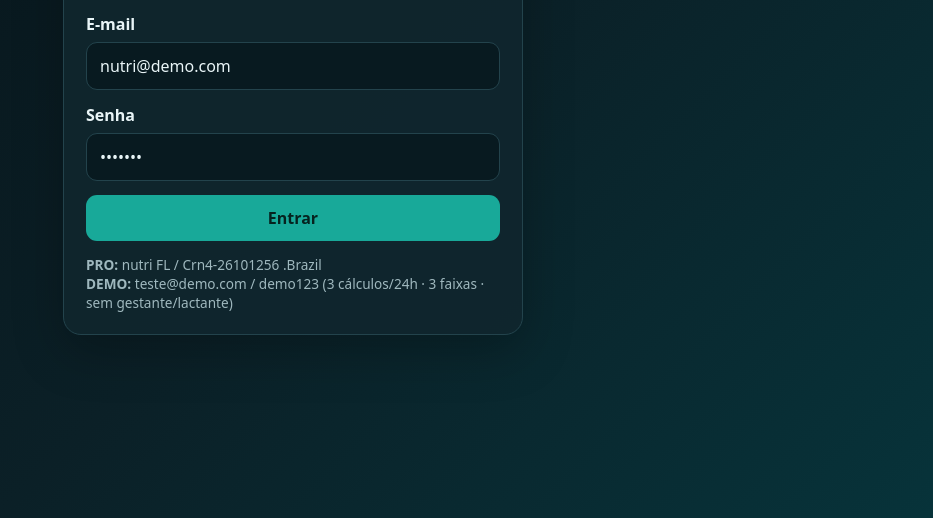
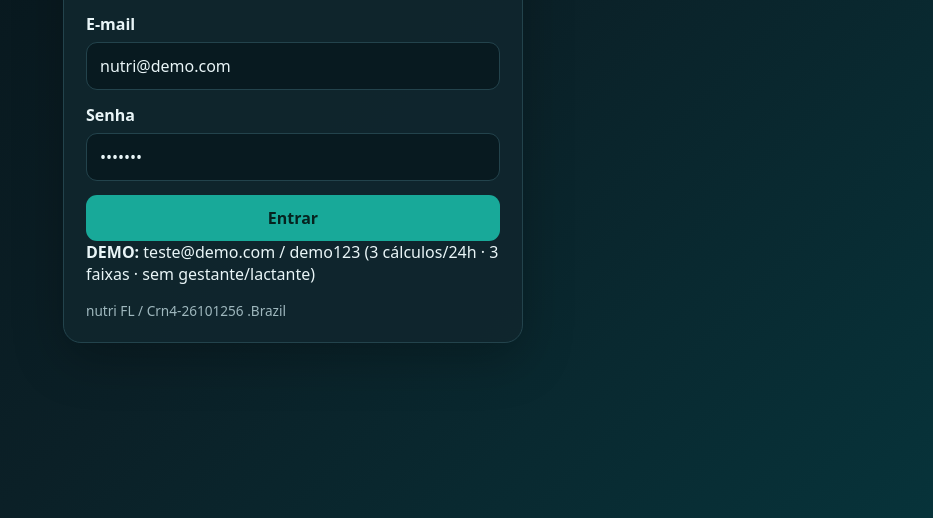
Before and after one commit to hgl23rj/padovani-dri, a plain HTML site: page index.html in a window 1280 px wide. Shown: the part 282-800 px from the top of the page, without its empty margins (347-1280 px from the left). Drawn offline with Linux system fonts and the light colour scheme.

Commit message:
Update index.html

```diff
--- a/index.html
+++ b/index.html
@@ -30,8 +30,9 @@ button,input,select{font:inherit}.hidden{display:none!important}.wrap{max-width:
       <button class="btn primary" style="width:100%" type="submit">Entrar</button>
     </form>
     <div id="loginMsg" class="status hidden"></div>
-    <p class="muted" style="font-size:.85rem;margin-bottom:0"><b>PRO:</b> nutri FL   / Crn4-26101256 .Brazil<br>
       <b>DEMO:</b> teste@demo.com / demo123 (3 cálculos/24h · 3 faixas · sem gestante/lactante)</p>
+        <p class="muted" style="font-size:.85rem;margin-bottom:0"><b></b> nutri FL   / Crn4-26101256 .Brazil<br>
+
   </section>
 </div>
 
```
